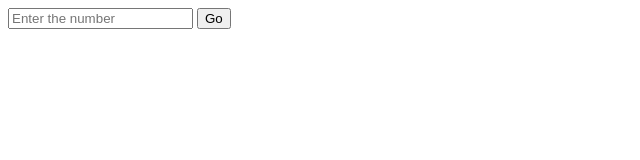
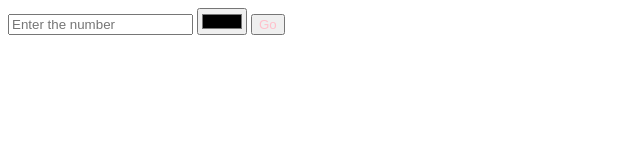
Before and after one commit to avani5jain/DAY4, a plain HTML site: page index.html in a window 1280 px wide. Shown: the whole page, without its empty margins (0-640 px from the left). Drawn offline with Linux system fonts and the light colour scheme.

Commit message:
Box Generator

```diff
--- a/box.js
+++ b/box.js
@@ -2,11 +2,15 @@ var c = 0;
 
 function bigger() {
     var a = document.getElementById('number1').value;
-    for (let i = 0; i < Number; i++) {
+    var color = document.getElementById('clr').value;
+    a = Number(a);
+
+    for (let i = 0; i < a; i++) {
         c++;
         var box = document.createElement("button");
         box.id = 'box1';
         box.innerHTML = "new button" + c;
+        box.style = "background-color:" + (color) + ";"
         document.body.appendChild(box);
     }
 
--- a/index.html
+++ b/index.html
@@ -5,14 +5,16 @@
     <meta charset="UTF-8">
     <meta name="viewport" content="width=device-width, initial-scale=1.0">
     <title>Box Generator</title>
-    <link rel="stylesheet" href="style.css">
+    <script src="./box.js"></script>
+    <link rel="stylesheet" href="./style.css">
 </head>
 
 <body>
     <input type="text" placeholder="Enter the number" id="number1">
-    <button type="button" onclick="bigger()"> Go</button>
+    <input type="color" id="clr">
+    <button type="button" onclick="bigger()"> Go</button><br>
 
 </body>
-<script src="./box.js"></script>
+
 
 </html>
--- a/style.css
+++ b/style.css
@@ -1,3 +1,13 @@
 #number1 {
-    color: black;
+    color: purple;
+
 }
+
+#clr {
+    color: green;
+}
+
+button {
+    color: pink;
+
+}
```
